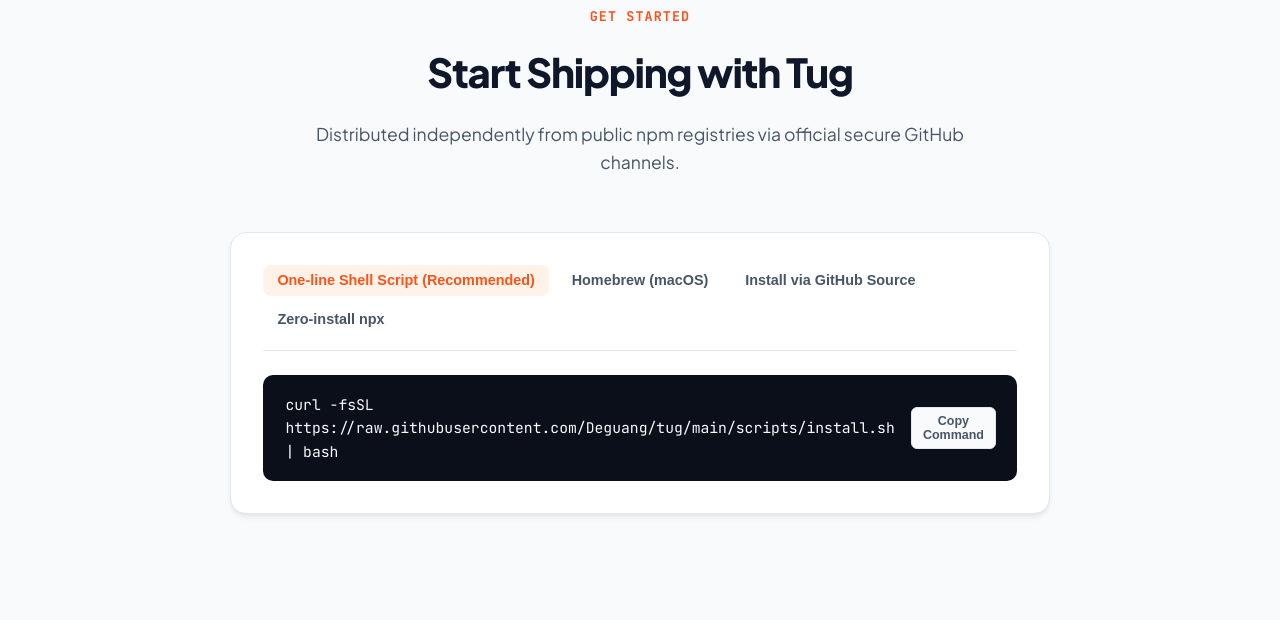
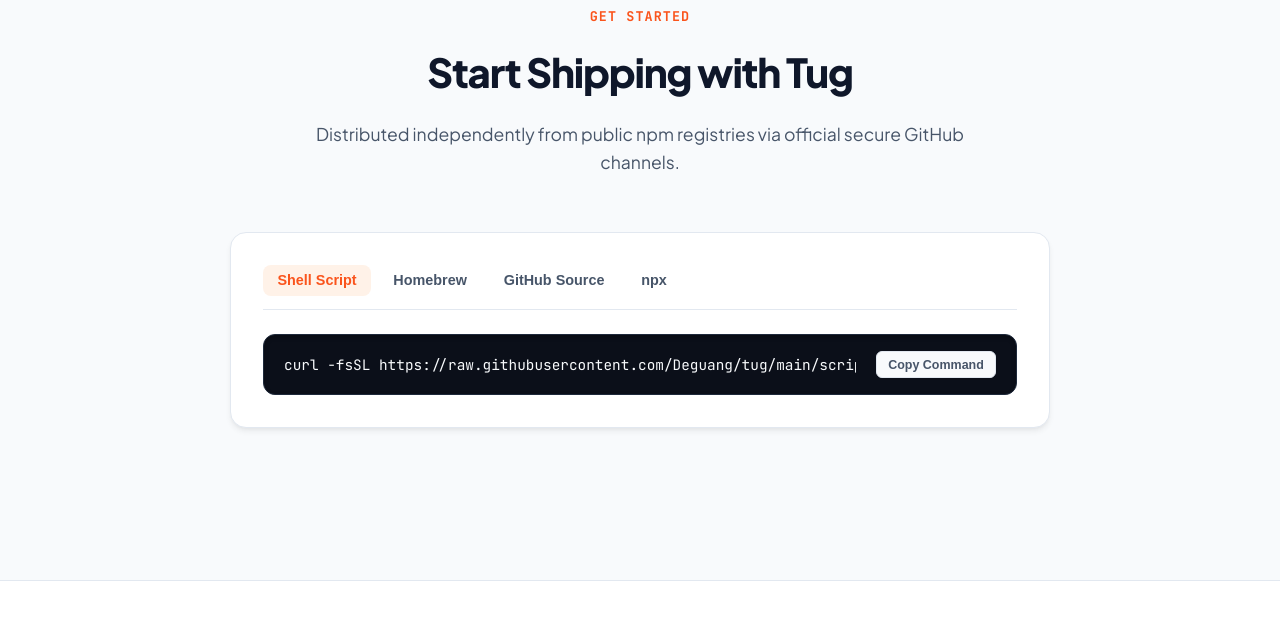
Before and after one commit to Deguang/tug, a website: page docs/index.html in a window 1280 px wide. Shown: the part 4872-5492 px from the top of the page. Drawn offline with Linux system fonts and the light colour scheme.

Commit message:
feat(docs): simplify install tabs without parentheses and prevent tab and command line wrapping

```diff
--- a/docs/index.html
+++ b/docs/index.html
@@ -1029,9 +1029,16 @@
       display: flex;
       gap: 0.5rem;
       border-bottom: 1px solid var(--border-light);
-      padding-bottom: 1rem;
+      padding-bottom: 0.85rem;
       margin-bottom: 1.5rem;
-      flex-wrap: wrap;
+      overflow-x: auto;
+      scrollbar-width: none;
+      white-space: nowrap;
+      flex-wrap: nowrap;
+    }
+
+    .install-tabs::-webkit-scrollbar {
+      display: none;
     }
 
     .install-tab-btn {
@@ -1044,6 +1051,8 @@
       border-radius: 8px;
       cursor: pointer;
       transition: all 0.15s;
+      white-space: nowrap;
+      flex-shrink: 0;
     }
 
     .install-tab-btn:hover {
@@ -1058,15 +1067,35 @@
 
     .install-snippet {
       background: var(--bg-terminal);
-      border-radius: 10px;
-      padding: 1.1rem 1.4rem;
+      border-radius: 12px;
+      padding: 1rem 1.25rem;
       display: flex;
       align-items: center;
       justify-content: space-between;
-      gap: 1rem;
+      gap: 1.25rem;
       font-family: var(--font-mono);
-      font-size: 0.92rem;
+      font-size: 0.9rem;
       color: #F8FAFC;
+      border: 1px solid #1E293B;
+      box-shadow: inset 0 2px 4px rgba(0, 0, 0, 0.3);
+      overflow: hidden;
+    }
+
+    #installCmdText {
+      white-space: nowrap;
+      overflow-x: auto;
+      scrollbar-width: none;
+      flex: 1;
+      padding-right: 0.5rem;
+    }
+
+    #installCmdText::-webkit-scrollbar {
+      display: none;
+    }
+
+    .install-snippet .btn-copy {
+      flex-shrink: 0;
+      white-space: nowrap;
     }
 
     /* 页脚 */
@@ -1511,10 +1540,10 @@
 
       <div class="install-box">
         <div class="install-tabs">
-          <button class="install-tab-btn active" onclick="switchInstallTab('curl')" data-i18n="install_tab_curl">One-line Shell Script (Recommended)</button>
-          <button class="install-tab-btn" onclick="switchInstallTab('brew')" data-i18n="install_tab_brew">Homebrew (macOS)</button>
-          <button class="install-tab-btn" onclick="switchInstallTab('npm')" data-i18n="install_tab_npm">Install via GitHub Source</button>
-          <button class="install-tab-btn" onclick="switchInstallTab('npx')" data-i18n="install_tab_npx">Zero-install npx</button>
+          <button class="install-tab-btn active" onclick="switchInstallTab('curl')" data-i18n="install_tab_curl">Shell Script</button>
+          <button class="install-tab-btn" onclick="switchInstallTab('brew')" data-i18n="install_tab_brew">Homebrew</button>
+          <button class="install-tab-btn" onclick="switchInstallTab('npm')" data-i18n="install_tab_npm">GitHub Source</button>
+          <button class="install-tab-btn" onclick="switchInstallTab('npx')" data-i18n="install_tab_npx">npx</button>
         </div>
 
         <div class="install-snippet" id="installCmdSnippet">
```
Also changed, not shown: docs/i18n.js.
